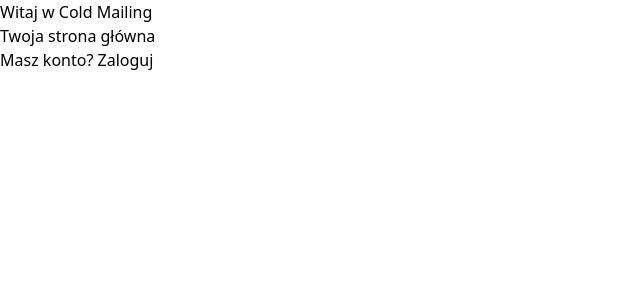
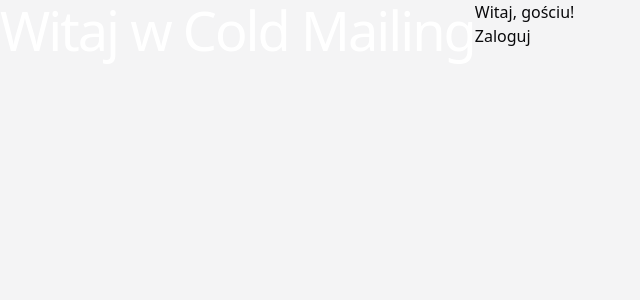
Before and after one commit to alucardo/cold_mailing, a Django app: page / in a window 1280 px wide. Shown: the top 300 px of the page, without its empty margins (0-640 px from the left). Run offline with Django 5.2, Linux system fonts and the light colour scheme; some libraries are stand-ins or nearby versions.

Commit message:
Small changes to home

```diff
--- a/pages/templates/pages/home.html
+++ b/pages/templates/pages/home.html
@@ -1,10 +1,18 @@
 {% extends "base.html" %}
 
 {% block content %}
-<h1>Witaj w Cold Mailing</h1>
-<p>Twoja strona główna</p>
-<div>
-            Masz konto? <a href="{% url 'accounts:login' %}">Zaloguj</a>
-        </div>
-
+    <h1 class="font-plexSerif font-medium text-white tracking-[-1.96px] leading-[1.12] text-[40px] sm:text-[54px]">
+        Witaj w Cold Mailing
+    </h1>
+    <div>
+        {% if user.is_authenticated %}
+            <!-- Użytkownik JEST zalogowany -->
+            <p>Witaj, {{ user.username }}!</p>
+            <a href="{% url 'dashboard' %}">Dashboard</a>
+        {% else %}
+            <!-- Użytkownik NIE jest zalogowany -->
+            <p>Witaj, gościu!</p>
+            <a href="{% url 'accounts:login' %}">Zaloguj</a>
+        {% endif %}
+    </div>
 {% endblock %}
--- a/templates/base.html
+++ b/templates/base.html
@@ -10,7 +10,8 @@
         <link rel="stylesheet" href="{% static 'css/base.css' %}">
         {% block extra_css %}{% endblock %}
     </head>
-    <body>
+    <body class="text-zinc-950 antialiased lg:bg-zinc-100 dark:bg-zinc-900 dark:text-white dark:lg:bg-zinc-950">
+        <div class="relative isolate flex min-h-svh w-full bg-white max-lg:flex-col lg:bg-zinc-100 dark:bg-zinc-900 dark:lg:bg-zinc-950">
             {% if messages %}
                 <ul class="messages">
                     {% for message in messages %}
@@ -20,5 +21,6 @@
             {% endif %}
             {% block content %}{% endblock %}
             {% block extra_js %}{% endblock %}
+        </div>
     </body>
 </html>
```
Lines whose indentation alone changed are shown as unchanged.
